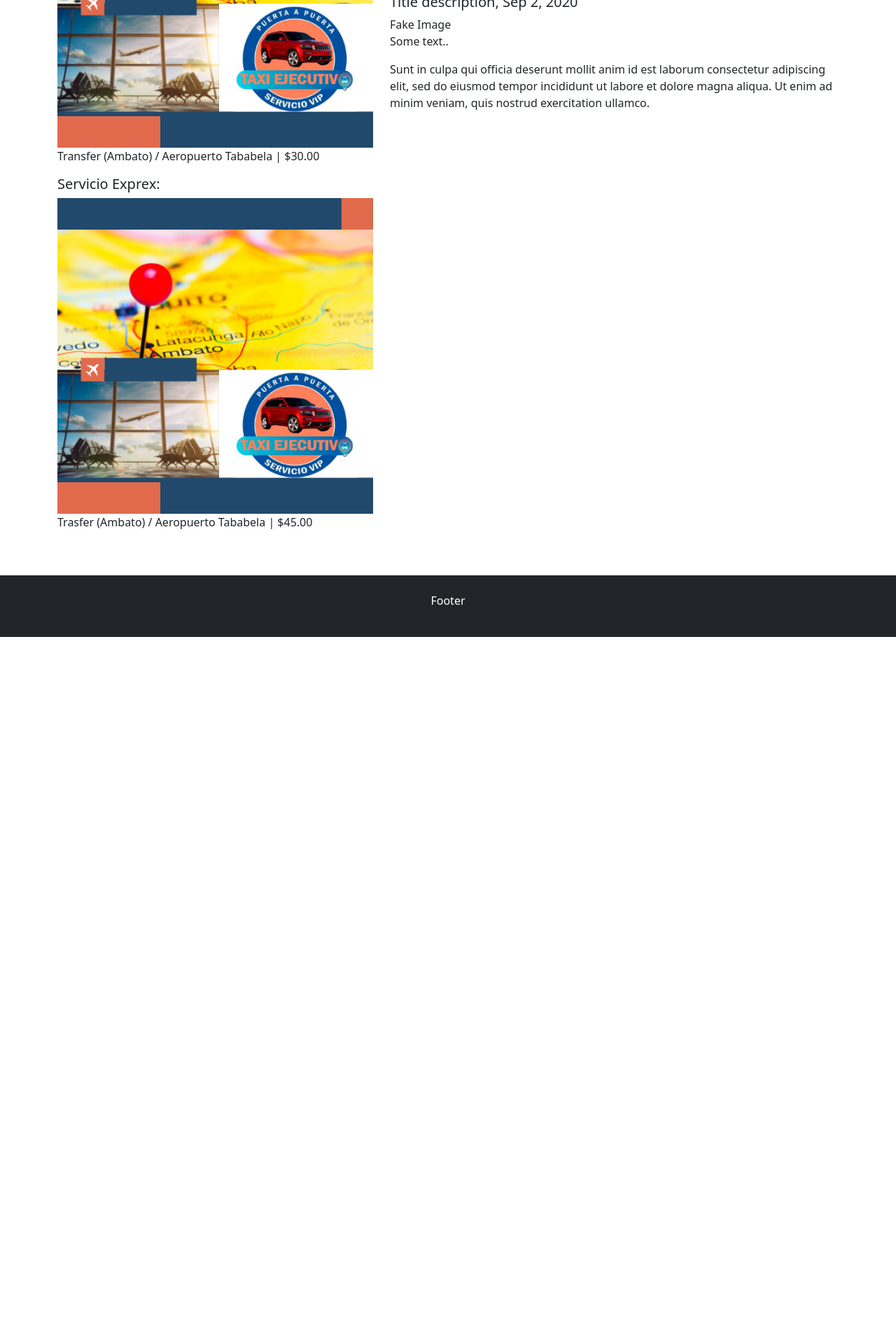
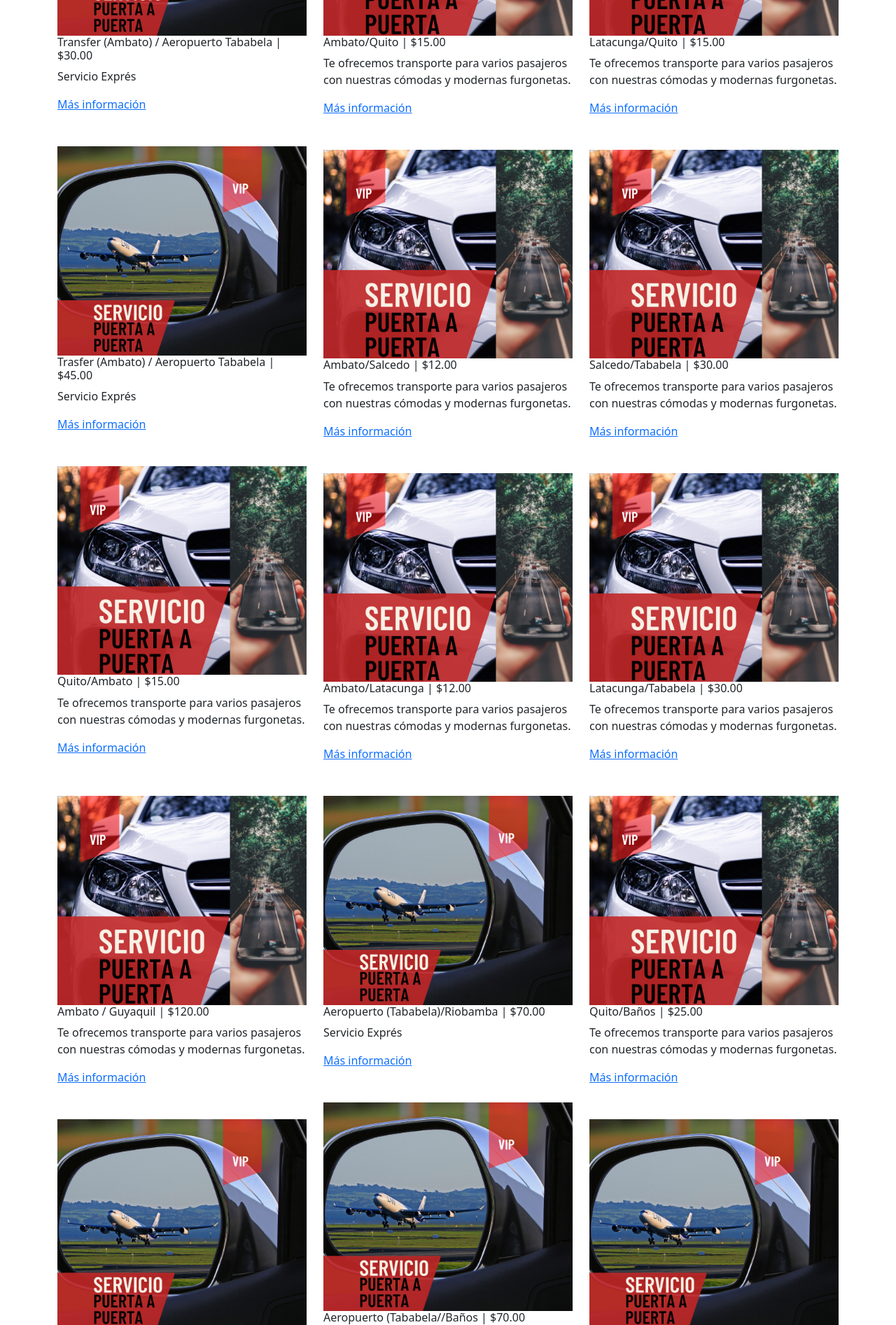
Before and after one commit to Jordy2499/ProyectoFundamentosWeb, a plain HTML site: page Servicios.html in a window 1280 px wide. Shown: the part 614-2507 px from the top of the page at 70% size. Before the commit the page ends 1524 px from the top, so only its background shows below. Drawn offline with Linux system fonts and the light colour scheme.

Commit message:
Servicios_V2

```diff
--- a/Servicios.html
+++ b/Servicios.html
@@ -24,13 +24,13 @@
         <div class="container-fluid">
           <ul class="navbar-nav">
             <li class="nav-item">
-              <a class="nav-link active" href="#">Inicio</a>
+              <a class="nav-link active" href="principal.html">Inicio</a>
             </li>
             <li class="nav-item">
-              <a class="nav-link" href="#">Nuestros Servicios</a>
+              <a class="nav-link" href="Servicios.html">Nuestros Servicios</a>
             </li>
             <li class="nav-item">
-              <a class="nav-link" href="#">Contáctanos</a>
+              <a class="nav-link" href="index.html">Contáctanos</a>
             </li>
 
           </ul>
@@ -39,47 +39,189 @@
           <!--SECCION DE NAVEGACION-->
 
           <div class="container mt-5">
+            <h2 class="text-dark text-center">Nuestros Servicios</h2>
+            <br>
             <div class="row">
-              <div class="col-sm-5">
-                <h2>Nuestro Servicio:</h2>
-                <h5>Servicio Compartido:</h5>
-                <div class="fakeimg">
-                  <img src="img/1.png" class="mx-auto d-block" style="width:100%">
-                 <!-- <img class="col-sm"src="img/1.png" height="300px" width="350px">-->
-                  </div>
-                  <p>Transfer (Ambato) / Aeropuerto Tababela | $30.00</p>
-
-                 <h5>Servicio Exprex:</h5>
-                 <div class="fakeimg">
-                  <img src="img/1.png" class="mx-auto d-block" style="width:100%">
-                  </div>
-                <p>Trasfer (Ambato) / Aeropuerto Tababela | $45.00</p>
 
 
+              <div class="col-sm-4">
+
+               <!--SERVICIO 1-->
+                <div class="fakeimg">
+                  <img src="img\Servicios1.png" class="mx-auto d-block"  style="width:100%">
+                  </div>
+                <h6>Transfer (Ambato) / Aeropuerto Tababela | $30.00</h6>
+                <p>Servicio Exprés</p>
+                <a href="index.html">Más información</a>
+                <br>
+                <br>
+                <br>
+                <!--SERVICIO 2-->
+                <div class="fakeimg">
+                  <img src="img\Servicios1.png" class="mx-auto d-block" style="width:100%">
+                  </div>
+                <h6>Trasfer (Ambato) / Aeropuerto Tababela | $45.00</h6>
+                <p>Servicio Exprés</p>
+                <a href="index.html">Más información</a>
+                <br>
+                <br>
+                <br>
+
+                 <!--SERVICIO 3-->
+                <div class="fakeimg">
+                  <img src="img\Servicios.png" class="mx-auto d-block" style="width:100%">
+                  </div>
+                <h6>Quito/Ambato | $15.00</h6>
+                <p>Te ofrecemos transporte para varios pasajeros con nuestras cómodas y modernas furgonetas.</p>
+                <a href="index.html">Más información</a>
+                <br>
+                <br>
+                <br>
+              </div>
+
+              <div class="col-sm-4">
+                 <!--SERVICIO 4-->
+                <div class="fakeimg">
+                  <img src="img\Servicios.png" class="mx-auto d-block" style="width:100%">
+                </div>
+                <h6>Ambato/Quito | $15.00</h6>
+                <p>Te ofrecemos transporte para varios pasajeros con nuestras cómodas y modernas furgonetas.</p>
+                <a href="index.html">Más información</a>
+                <br>
+                <br>
+                <br>
+
+                 <!--SERVICIO 5-->
+                <div class="fakeimg">
+                  <img src="img\Servicios.png" class="mx-auto d-block" style="width:100%">
+                  </div>
+                <h6>Ambato/Salcedo | $12.00</h6>
+                <p>Te ofrecemos transporte para varios pasajeros con nuestras cómodas y modernas furgonetas.</p>
+                <a href="index.html">Más información</a>
+                <br>
+                <br>
+                <br>
+                 <!--SERVICIO 6-->
+                <div class="fakeimg">
+                  <img src="img\Servicios.png" class="mx-auto d-block" style="width:100%">
+                  </div>
+                <h6>Ambato/Latacunga | $12.00</h6>
+                <p>Te ofrecemos transporte para varios pasajeros con nuestras cómodas y modernas furgonetas.</p>
+                <a href="index.html">Más información</a>
+                <br>
+                <br>
+                <br>
+              </div>
+
+              <div class="col-sm-4">
+                 <!--SERVICIO 7-->
+                <div class="fakeimg">
+                  <img src="img\Servicios.png" class="mx-auto d-block" style="width:100%">
+                </div>
+                <h6>Latacunga/Quito | $15.00</h6>
+                <p>Te ofrecemos transporte para varios pasajeros con nuestras cómodas y modernas furgonetas.</p>
+                <a href="index.html">Más información</a>
+                <br>
+                <br>
+                <br>
+                 <!--SERVICIO 8-->
+                <div class="fakeimg">
+                  <img src="img\Servicios.png" class="mx-auto d-block" style="width:100%">
+                  </div>
+                <h6>Salcedo/Tababela | $30.00</h6>
+                <p>Te ofrecemos transporte para varios pasajeros con nuestras cómodas y modernas furgonetas.</p>
+                <a href="index.html">Más información</a>
+                <br>
+                <br>
+                <br>
+                 <!--SERVICIO 9-->
+                <div class="fakeimg">
+                  <img src="img\Servicios.png" class="mx-auto d-block" style="width:100%">
+                  </div>
+                <h6>Latacunga/Tababela | $30.00</h6>
+                <p>Te ofrecemos transporte para varios pasajeros con nuestras cómodas y modernas furgonetas.</p>
+                <a href="index.html">Más información</a>
+                <br>
+                <br>
+                <br>
+              </div>
+
+
+              <div class="col-sm-4">
+                 <!--SERVICIO 10-->
+                <div class="fakeimg">
+                  <img src="img\Servicios.png" class="mx-auto d-block" style="width:100%">
+                </div>
+                <h6>Ambato / Guyaquil | $120.00</h6>
+                <p>Te ofrecemos transporte para varios pasajeros con nuestras cómodas y modernas furgonetas.</p>
+                <a href="index.html">Más información</a>
+                <br>
+                <br>
+                <br>
+                 <!--SERVICIO 11-->
+                <div class="fakeimg">
+                  <img src="img\Servicios1.png" class="mx-auto d-block" style="width:100%">
+                  </div>
+                <h6>Aeropuerto (Tababela)/Guranda | $80.00</h6>
+                <p>Servicio Exprés</p>
+                <a href="index.html">Más información</a>
+                <br>
+                <br>
+                <br>
+
+              </div>
+
+               <!--SERVICIO 12-->
+              <div class="col-sm-4">
+                <div class="fakeimg">
+                  <img src="img\Servicios1.png" class="mx-auto d-block" style="width:100%">
+                </div>
+                <h6>Aeropuerto (Tababela)/Riobamba | $70.00</h6>
+                <p>Servicio Exprés</p>
+                <a href="index.html">Más información</a>
+                <br>
+                <br>
+                <br>
+               <!--SERVICIO 13-->
+                <div class="fakeimg">
+                  <img src="img\Servicios1.png" class="mx-auto d-block" style="width:100%">
+                  </div>
+                <h6>Aeropuerto (Tababela//Baños | $70.00</h6>
+                <p>Servicio Exprés</p>
+                <a href="index.html">Más información</a>
+                <br>
+                <br>
+                <br>
+              </div>
+
+
+              <div class="col-sm-4">
+                 <!--SERVICIO 14-->
+                <div class="fakeimg">
+                  <img src="img\Servicios.png" class="mx-auto d-block" style="width:100%">
+                </div>
+                <h6>Quito/Baños | $25.00</h6>
+                <p>Te ofrecemos transporte para varios pasajeros con nuestras cómodas y modernas furgonetas.</p>
+                <a href="index.html">Más información</a>
+                <br>
+                <br>
+                <br>
+               <!--SERVICIO 15-->
+                <div class="fakeimg">
+                  <img src="img\Servicios1.png" class="mx-auto d-block" style="width:100%">
+                  </div>
+                <h6>Quito / Aeropuerto Tababela | $25.00</h6>
+                <p>Servicio Exprés</p>
+                <a href="index.html">Más información</a>
 
               </div>
 
 
-          <div class="col-sm-7 ">
-            <h2>TITLE HEADING</h2>
-            <h5>Title description, Dec 7, 2020</h5>
-            <div class="fakeimg">Fake Image</div>
-            <p>Some text..</p>
-            <p>Sunt in culpa qui officia deserunt mollit anim id est laborum consectetur adipiscing elit, sed do eiusmod tempor incididunt ut labore et dolore magna aliqua. Ut enim ad minim veniam, quis nostrud exercitation ullamco.</p>
-
-            <h2 class="mt-5">TITLE HEADING</h2>
-            <h5>Title description, Sep 2, 2020</h5>
-            <div class="fakeimg">Fake Image</div>
-            <p>Some text..</p>
-            <p>Sunt in culpa qui officia deserunt mollit anim id est laborum consectetur adipiscing elit, sed do eiusmod tempor incididunt ut labore et dolore magna aliqua. Ut enim ad minim veniam, quis nostrud exercitation ullamco.</p>
           </div>
-
-        </div>
-
-      </div>
 
       <div class="mt-5 p-4 bg-dark text-white text-center">
         <p>Footer</p>
+
       </div>
 </body>
 
```
Also changed, not shown: img/1.png (deleted), img/Servicios.png (added), img/Servicios1.png (added).
